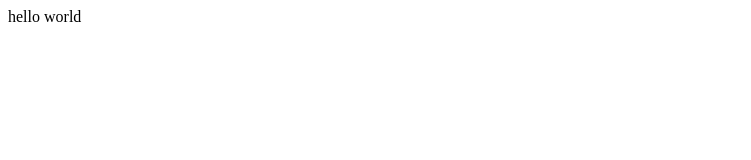
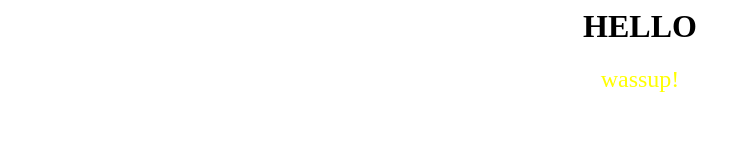
Before and after one commit to abhirami102/abhirami102.github.io, a plain HTML site: page index.html in a window 1280 px wide. Shown: the whole page, without its empty margins (0-751 px from the left). Drawn offline with Linux system fonts and the light colour scheme.

Commit message:
update index html

```diff
--- a/index.html
+++ b/index.html
@@ -1,3 +1,7 @@
 <html>
-<body> hello world </body>
+<body> <center> <H1 align="center"> HELLO</H1>
+    <FONT size=5 color="yellow">
+    wassup!
+    </FONT>
+</body>
 </html>
```
